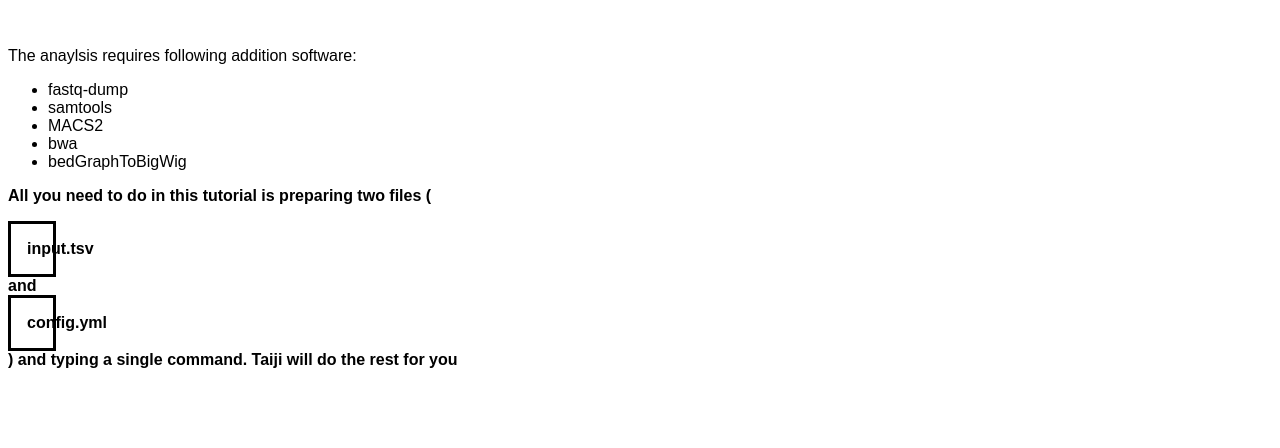
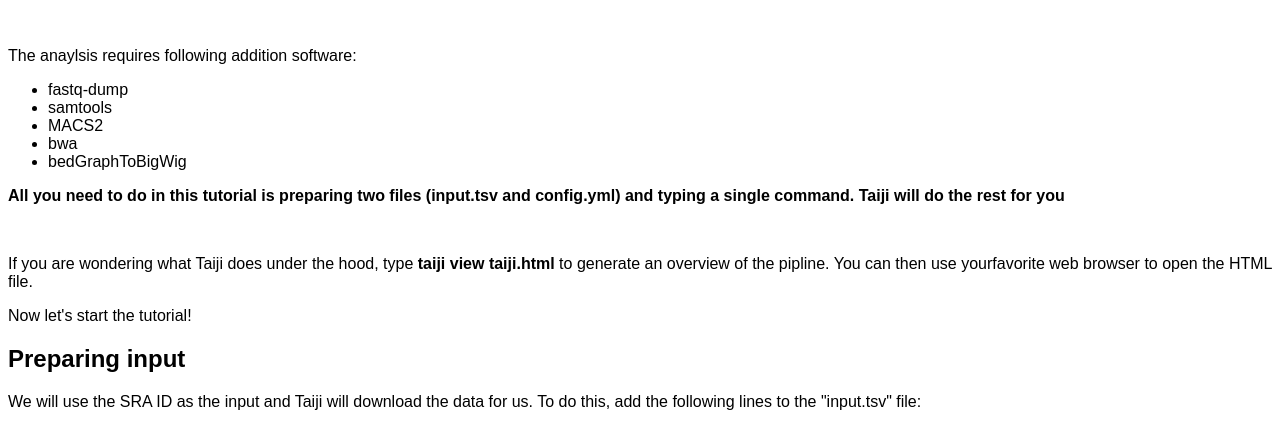
Before and after one commit to zaudrey/zaudrey.github.io, a plain HTML site: page blog_1_ATAC.html in a window 1280 px wide. Shown: the part 128-576 px from the top of the page. Drawn offline with Linux system fonts and the light colour scheme.

Commit message:
Update blog_1_ATAC.html

```diff
--- a/blog_1_ATAC.html
+++ b/blog_1_ATAC.html
@@ -36,9 +36,15 @@
       <li>bwa</li>
       <li>bedGraphToBigWig</li>
     </ul>
-    <p><b>All you need to do in this tutorial is preparing two files (<div style="border:3px; border-style:solid; border-color:black; padding: 1em; width:10px;">input.tsv</div>
-      and <div style="border:3px; border-style:solid; border-color:black; padding: 1em; width: 10px;">config.yml</div>) and typing a single command. Taiji will do the rest for
+    <p><b>All you need to do in this tutorial is preparing two files (input.tsv and config.yml) and typing a single command. Taiji will do the rest for
       you</b></p>
+    <br>
+    <p>If you are wondering what Taiji does under the hood, type <b>taiji view taiji.html</b> to generate an overview of the pipline. You can then use yourfavorite web browser
+      to open the HTML file.</p>
+    <p>Now let's start the tutorial!</p>
+
+    <h2>Preparing input</h2>
+    <p>We will use the SRA ID as the input and Taiji will download the data for us. To do this, add the following lines to the "input.tsv" file:</p>
 
     <script>
     function openNav() {
```
